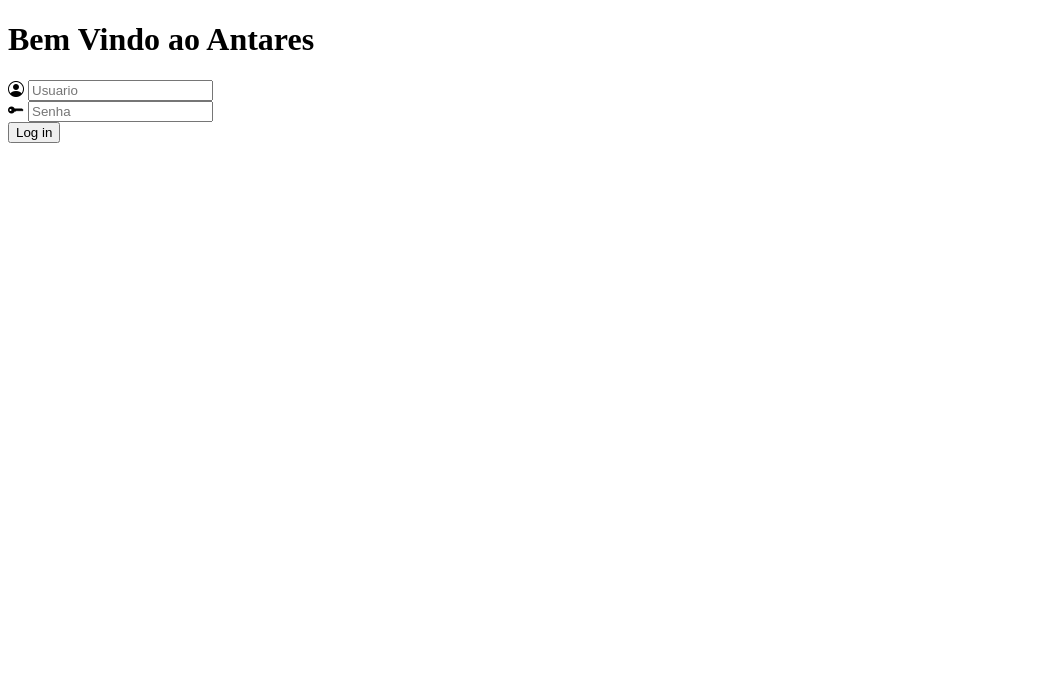
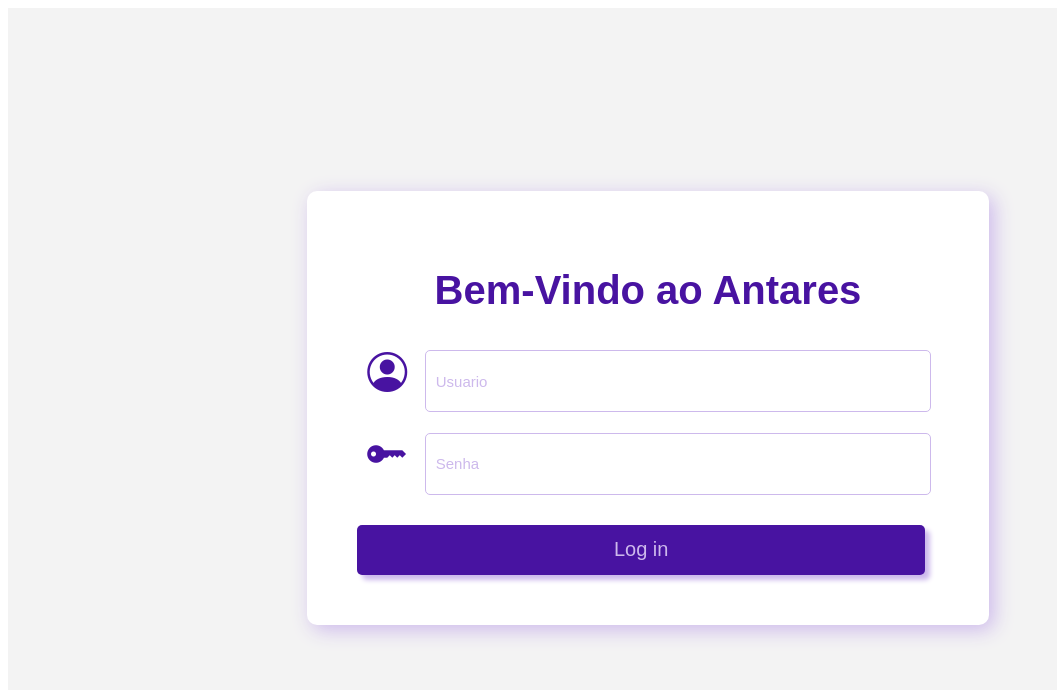
Before and after one commit to Elton-N/Antares, a plain HTML site: page index.html in a window 1280 px wide. Shown: the whole page, without its empty margins (0-1057 px from the left). Drawn offline with nearby package versions, Linux system fonts and the light colour scheme.

Commit message:
Estilizando Tela de Login

```diff
--- a/index.html
+++ b/index.html
@@ -6,20 +6,22 @@
     <title>Antares</title>
     <link rel="stylesheet" href="https://cdn.jsdelivr.net/npm/bootstrap-icons@1.10.5/font/bootstrap-icons.css">
     <link rel="shortcut icon" href="assets/alt.svg" type="image/x-icon">
+    <link rel="stylesheet" href="style.css">
 </head>
 <body>
 
+    <!-- Sessão Principal-->
     <main>
 
+        <!-- Formulario-->
         <form action="pages.html">
-
-            <h1>Bem Vindo ao Antares</h1>
+              <!--Card Principal-->
+            <div class="card">
+                <h1>Bem-Vindo ao Antares</h1>
 
                 <div class="textfied">
                     <i class="bi bi-person-circle"></i>
                     <input type="text" placeholder= "Usuario" required>
-
-
 
                 </div>
 
@@ -27,8 +29,11 @@
                     <i class="bi bi-key-fill"></i>
                     <input type="password"placeholder="Senha" required>
                 </div>
-
+                 <!-- Botão Enviar-->
+                <div class="botao">
                     <button class="btn-login">Log in</button>
+                </div>
+            </div>
 
 
 
--- /dev/null
+++ b/style.css
@@ -0,0 +1,106 @@
+*{
+
+  @import url('https://fonts.googleapis.com/css2?family=Poppins:wght@400;600&family=Roboto&display=swap');
+
+}
+
+main{
+    width: 100vw; /*Largura do Main*/
+    height: 100vh;/*Altura do Main*/
+    background-color: #f3f3f3; /*Cor do Fundo*/
+    display: flex;/*Tornar flexivel*/
+    align-items: center;/*Alinhar na Altura*/
+    justify-content: center;/*Alinhamento na Largura*/
+
+    font-family: 'Poppins', sans-serif;/*Fonte Principal*/
+    /*font-family: 'Roboto', sans-serif;*/
+
+}
+
+.card{
+    background-color: white;
+    padding: 50px;/*Espacamento Interno*/
+    border-radius: 10px;/*Aredontamento da Borda*/
+    box-shadow: 5px 5px 20px #cdb9ec;/*Sombra da Borda*/
+}
+h1{
+    color: #4813a1;/*Cor da Fonte*/
+    font-size: 40px;/*Tamanho da Fonte*/
+    text-align: center;/*Centralizando Fonte*/
+
+}
+.textfied{
+     font-family: 'Roboto', sans-serif;/*Fonte Roboto*/
+     font-size: 30px;
+     color: #4813a1;/*Cor do Texto*/
+     width: 100%;
+     display: inline-block;/*Na mesma linha*/
+     padding: 10px;
+
+}
+
+input{
+    width: 85%;
+    margin-left: 10px;/*Margen da Direita*/
+    height: 50px;
+    border-radius: 5px;
+    outline: none;/*Borda do Click*/
+    font-size: 15px;
+    color:#4813a1;
+    border: 1px solid #cdb9ec;/*Borda Estilizando*/
+    font-size: 15px;
+    padding: 5px;
+}
+
+input::placeholder{/*Texto Dentro do Input*/
+    color: #cdb9ec;
+    padding: 5px;
+    font-size: 15px;
+}
+
+input:hover {/*Click*/
+box-shadow: 2px 2px 5px #cdb9ec;
+}
+
+input:focus {/*Em Cima*/
+    border: 2px solid #844bd9;
+}
+
+.botao{/*Botão Principal*/
+    margin-right: -10px;/*Margem para Direita*/
+    margin-top: 20px;/*Margem para Cima*/
+}
+
+.btn-login{/*Estilizando o Botão*/
+    width: 96%;
+    height: 50px;
+    display: flex;
+    justify-content: center;
+    align-items: center;
+    background-color: #4813a1;
+    color: #cdb9ec;
+    border-radius:5px ;
+    border: none;
+    font-size: 20px;
+    box-shadow: 5px 5px 5px #cdb9ec;/*Sombra*/
+}
+
+.btn-login:focus{
+    color:white;
+    cursor: pointer;/*Mãozinha*/
+}
+
+.btn-login:hover{
+    background-color: #844bd9;
+    cursor: pointer;
+
+}
+
+i{/*Icone*/
+    font-size: 40px;
+    text-align: center;
+}
+
+i:hover{
+    color: #cdb9ec;
+}
```
Lines whose indentation alone changed are shown as unchanged.
